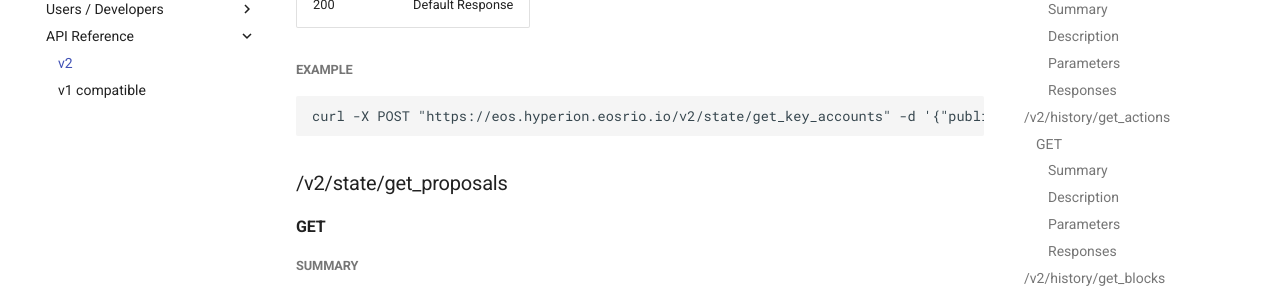
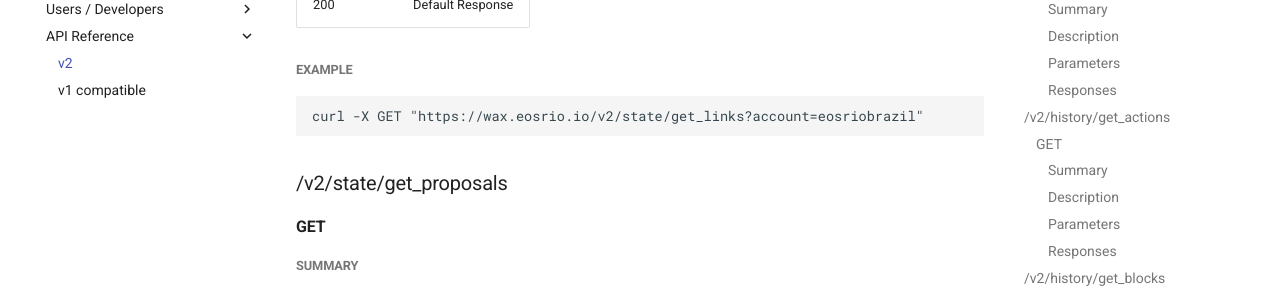
Before and after one commit to eosrio/hyperion-docs, an MkDocs documentation site: the page built from docs/v2.md, in a window 1280 px wide and 900 px high, scrolled down 10739 px. Shown: the part 153-449 px from the top of the window. Built offline with MkDocs 1.6.1 and Material for MkDocs 9.7.7, drawn with Linux system fonts in a browser that asks for light colours; comment, search, counter and statistics services are not loaded.

Commit message:
api update

````diff
--- a/docs/v2.md
+++ b/docs/v2.md
@@ -409,7 +409,7 @@ Get permission links from an account.
 
 ##### Example
 ```
-curl -X POST "https://eos.hyperion.eosrio.io/v2/state/get_key_accounts" -d '{"public_key":"EOS8fDDZm7ommT5XBf9MPYkRioXX6GeCUeSNkTpimdwKon5bNAVm7"}'
+curl -X GET "https://wax.eosrio.io/v2/state/get_links?account=eosriobrazil"
 ```
 
 ### /v2/state/get_proposals
````
